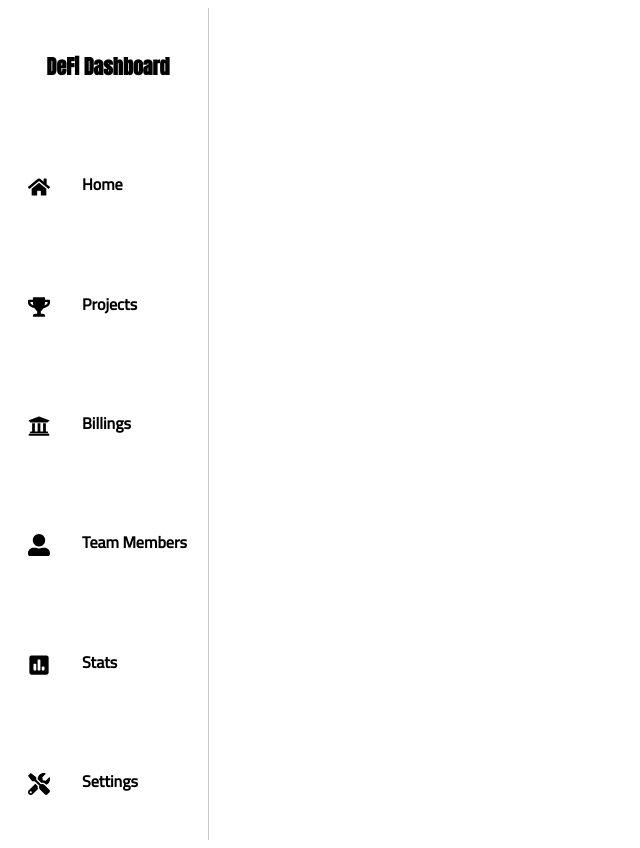
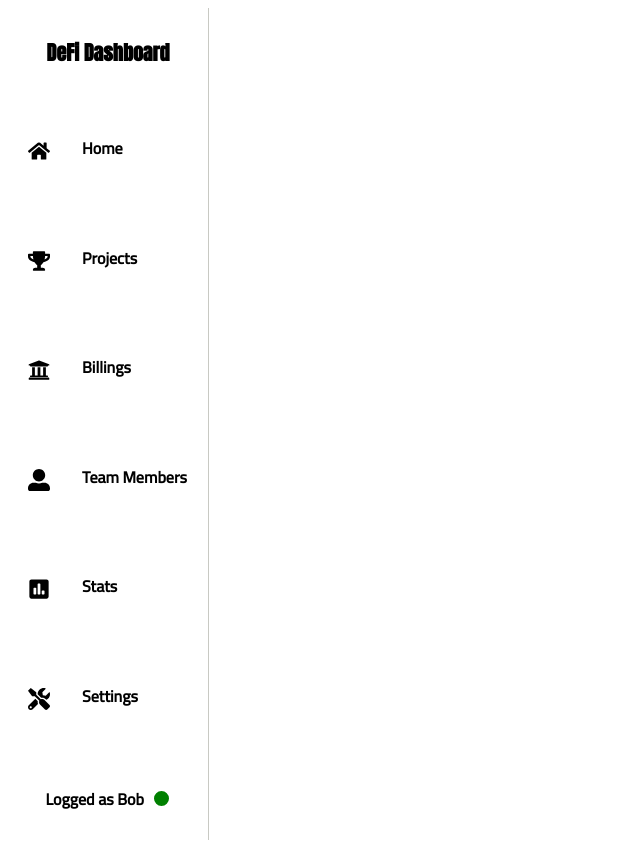
Before and after one commit to lusteroak/simple-finance-dashboard, a React (Create React App) app: page / in a window 1280 px wide. Shown: the whole page, without its empty margins (0-640 px from the left). Built offline with nearby package versions, Linux system fonts and the light colour scheme.

Commit message:
SideBarNavigation finished touches

```diff
--- a/src/Components/SideBarNavigation/SideBarNavigation.jsx
+++ b/src/Components/SideBarNavigation/SideBarNavigation.jsx
@@ -5,6 +5,7 @@ import { FaHome, FaTrophy,
     FaPoll, FaTools } from "react-icons/fa"
 
 import SideBarNavigationLogo from "./SideBarNavigationLogo";
+import SideBarNavigationUser from "./SideBarNavigationUser";
 
 const Text = styled.div`
   font-size: 16px;
@@ -84,7 +85,9 @@ function SideBarNavigation() {
             <Icon>{icon}</Icon>
             <Text>{navigate}</Text>
         </IconTitleLayout>
+
       ))}
+      <SideBarNavigationUser name="Bob" />
     </Layout>
   );
 }
--- a/src/Components/SideBarNavigation/SideBarNavigationLogo.jsx
+++ b/src/Components/SideBarNavigation/SideBarNavigationLogo.jsx
@@ -1,7 +1,7 @@
 import React from "react";
 import styled from "styled-components";
 
-const LogoText = styled.h4`
+const LogoText = styled.h1`
     font-family: 'Anton', sans-serif;
     font-size: 20px;
 `
--- a/src/Components/SideBarNavigation/SideBarNavigationUser.jsx
+++ b/src/Components/SideBarNavigation/SideBarNavigationUser.jsx
@@ -0,0 +1,34 @@
+import React from "react";
+import styled from "styled-components";
+
+const UserContainer = styled.div`
+  width: 125px;
+  height: 50px;
+  display: flex;
+  justify-content: space-between;
+  align-items: center;
+`;
+const StatusCircle = styled.div`
+  width: 15px;
+  height: 15px;
+  border-radius: 50%;
+  background-color: green;
+  border: 2px solid white;
+`;
+
+const LoggedText = styled.h3`
+  font-size: 16px;
+  font-family: "Cairo", sans-serif;
+  font-weight: 700;
+`;
+
+function SideBarNavigationUser(props) {
+  return (
+    <UserContainer>
+      <LoggedText>Logged as {props.name}</LoggedText>
+      <StatusCircle></StatusCircle>
+    </UserContainer>
+  );
+}
+
+export default SideBarNavigationUser;
```
Also changed, not shown: src/Components/Dashboard/Search.jsx (deleted).
